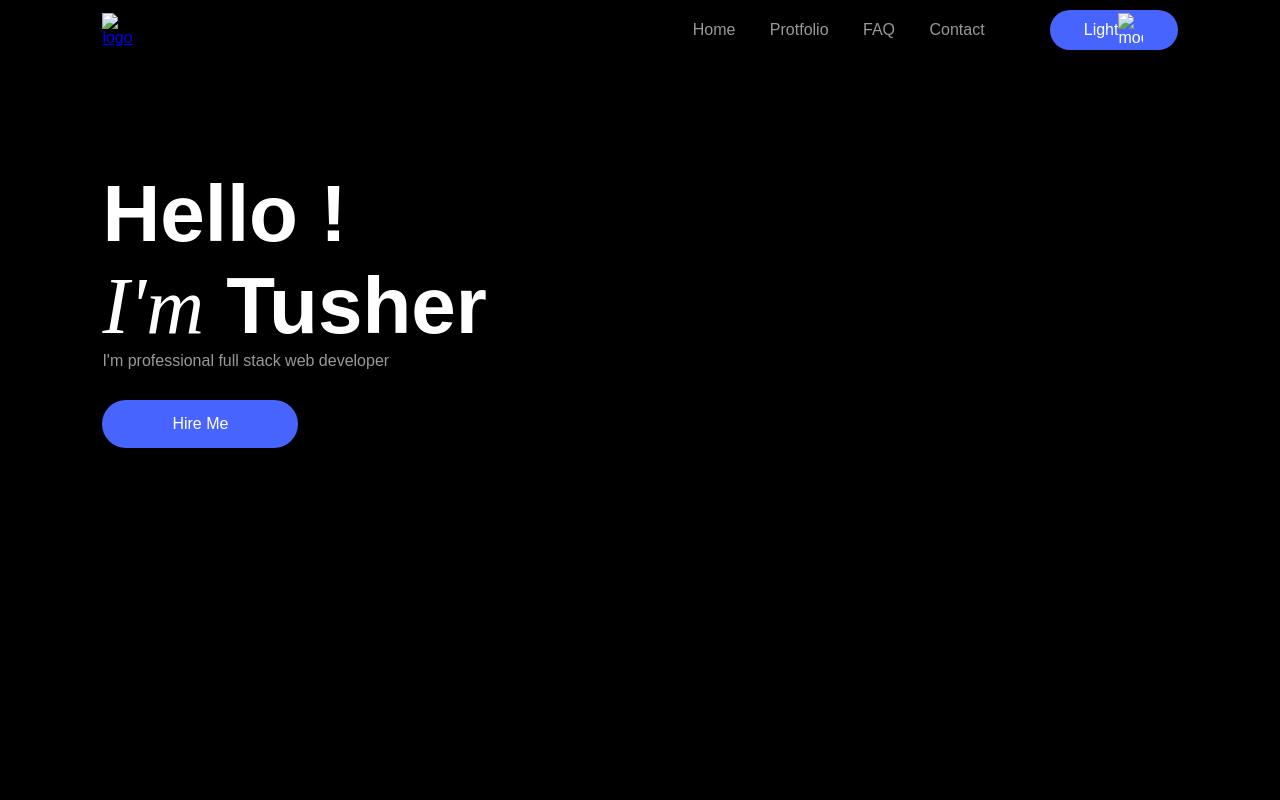
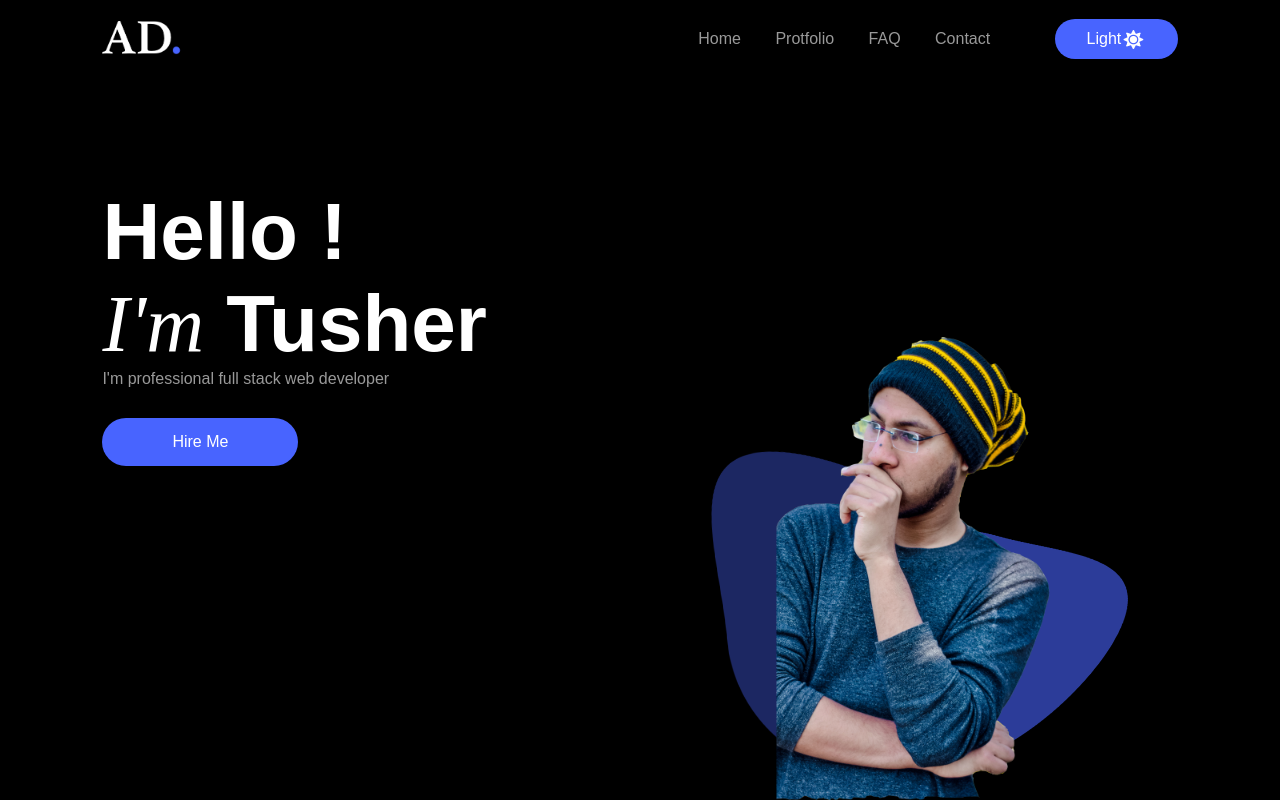
Before and after one commit to tstusherislam/ts, a plain HTML site: page index.html in a window 1280 px wide. Both pictures are taken after a click on the element "Dark". Drawn offline with Linux system fonts and the light colour scheme.

Commit message:
Update index.html

```diff
--- a/index.html
+++ b/index.html
@@ -2,7 +2,7 @@
 <html lang="en-US">
 <head>
 	<meta charset="UTF-8">
-	<title></title>
+	<title>tusher</title>
 	<link rel="icon" type="image" href="" />
 	<link rel="stylesheet" href="style.css" />
 </head>
@@ -12,7 +12,7 @@
 		<nav>
 			<div class="logo">
 				<a href="#">
-					<img src="img/logo.png" class="logo" id="logo" alt="logo" />
+					<img src="logo.png" class="logo" id="logo" alt="logo" />
 				</a>
 			</div>
 			<ul class="menu">
@@ -23,7 +23,7 @@
 			</ul>
 			<div class="toggle-btn"  id="btmdark">
 				<span id="btntext">Dark</span>
-				<img src="img/moon.png" id="btnimg" alt="moon" />
+				<img src="moon.png" id="btnimg" alt="moon" />
 			</div>
 		</nav>
 		<div class="content">
@@ -33,10 +33,10 @@
 			<a href="#">Hire Me</a>
 		</div>
 		<div class="image-block">
-			<img src="img/user.png" alt="" />
+			<img src="user.png" alt="" />
 			<div class="pattern">
-				<img src="img/background.png" alt="" />
-				<img src="img/background.png" alt="" />
+				<img src="background.png" alt="" />
+				<img src="background.png" alt="" />
 			</div>
 		</div>
 	</header>
@@ -59,12 +59,12 @@
 	btm.onclick = function(){
 		document.body.classList.toggle("dark-theme");
 		if(document.body.classList.contains("dark-theme")){
-		btmimg.src="img/sun.png";
-		btmlogo.src="img/logo-white.png";
+		btmimg.src="sun.png";
+		btmlogo.src="logo-white.png";
 		btmtext.innerHTML="Light";
 		}else{
-			btmlogo.src="img/logo-white.png";
-			btmimg.src="img/moon.png";
+			btmlogo.src="logo-white.png";
+			btmimg.src="moon.png";
 		btmtext.innerHTML="Dark";
 		}
 	}
```
